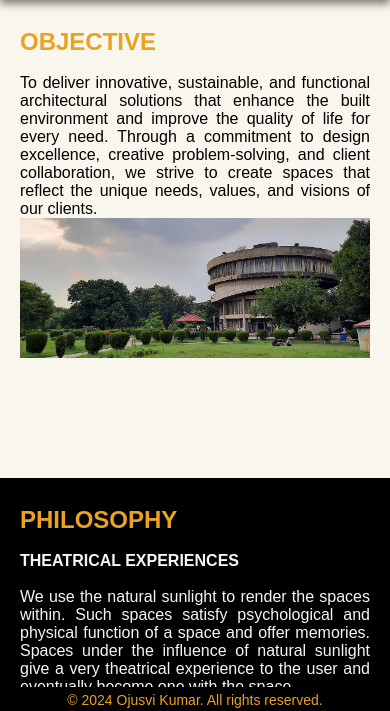
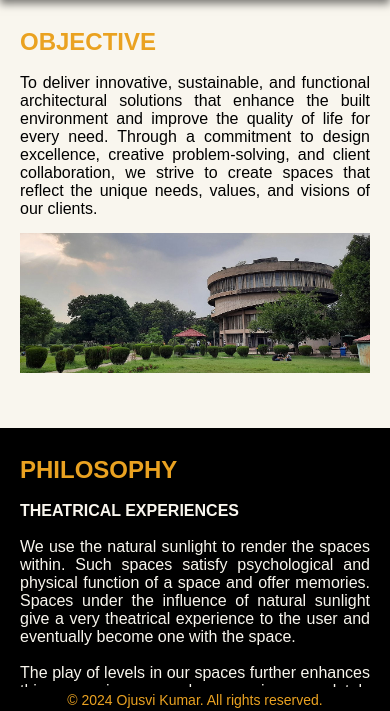
Before and after one commit to OjusviKumar/ojusvi-kumar, a plain HTML site: page index.html in a window 390 px wide. Shown: the part 131-842 px from the top of the page. Drawn offline with Linux system fonts and the light colour scheme.

Commit message:
final changes

```diff
--- a/index.html
+++ b/index.html
@@ -30,7 +30,7 @@
       <h2>OBJECTIVE</h2>
       <br>
 
-      <div class="philosophy-item">
+      <div class="philosophy-item" style="margin-bottom: 30px !important;">
         <div class="text-content">
           <p>To deliver innovative, sustainable, and functional architectural solutions that enhance the built environment
             and improve the quality of life for every need. Through a commitment to design excellence, creative
--- a/styles.css
+++ b/styles.css
@@ -117,7 +117,7 @@ header {
   .philosophy-item img,
   .slider-container {
     max-width: 100%;
-    margin-bottom: 10px;
+    margin: 15px 0;
   }
 
   .text-content p,
@@ -127,7 +127,7 @@ header {
   }
 
   #philosophy-slider-container {
-    width: 100%;
+    width: 100% !important;
     margin-bottom: 0 !important;
   }
 }
```
